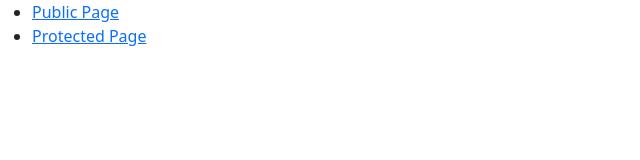
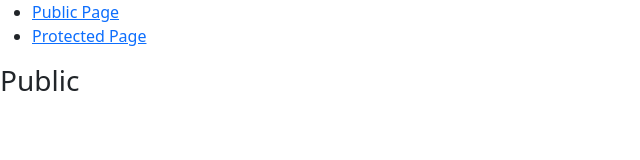
Before and after one commit to BrianSwedenberg/netlify-identity-experiment, a React (Vite) app: page /public in a window 1280 px wide. Shown: the top 160 px of the page, without its empty margins (0-640 px from the left). Built offline with nearby package versions, Linux system fonts and the light colour scheme.

Commit message:
some changes

```diff
--- a/src/App.jsx
+++ b/src/App.jsx
@@ -32,9 +32,9 @@ function AuthExample() {
           </li>
         </ul>
         <Routes>
-          <Route path="/public" component={Public} />
-          <Route path="/login" component={Login} />
-          <Route path="/protected" component={Protected} />
+          <Route path="/public" element={<Public />} />
+          <Route path="/login" element={<Login />} />
+          <Route path="/protected" element={<Protected />} />
         </Routes>
       </div>
     </Router>
--- a/src/Protected.jsx
+++ b/src/Protected.jsx
@@ -1,6 +1,6 @@
 import React from 'react';
 import netlifyIdentity from 'netlify-identity-widget';
-export default function Protected() {
+function Protected() {
   const user = netlifyIdentity.currentUser();
   console.log({ user });
   return (
@@ -9,4 +9,6 @@ export default function Protected() {
       You are logged in as <b>{user.email}</b>
     </div>
   );
-}
+};
+
+export default Protected
--- a/src/Public.jsx
+++ b/src/Public.jsx
@@ -1,4 +1,6 @@
 import React from 'react';
-export default function Public() {
+function Public() {
   return <h3>Public</h3>;
-}
+};
+
+export default Public
```
